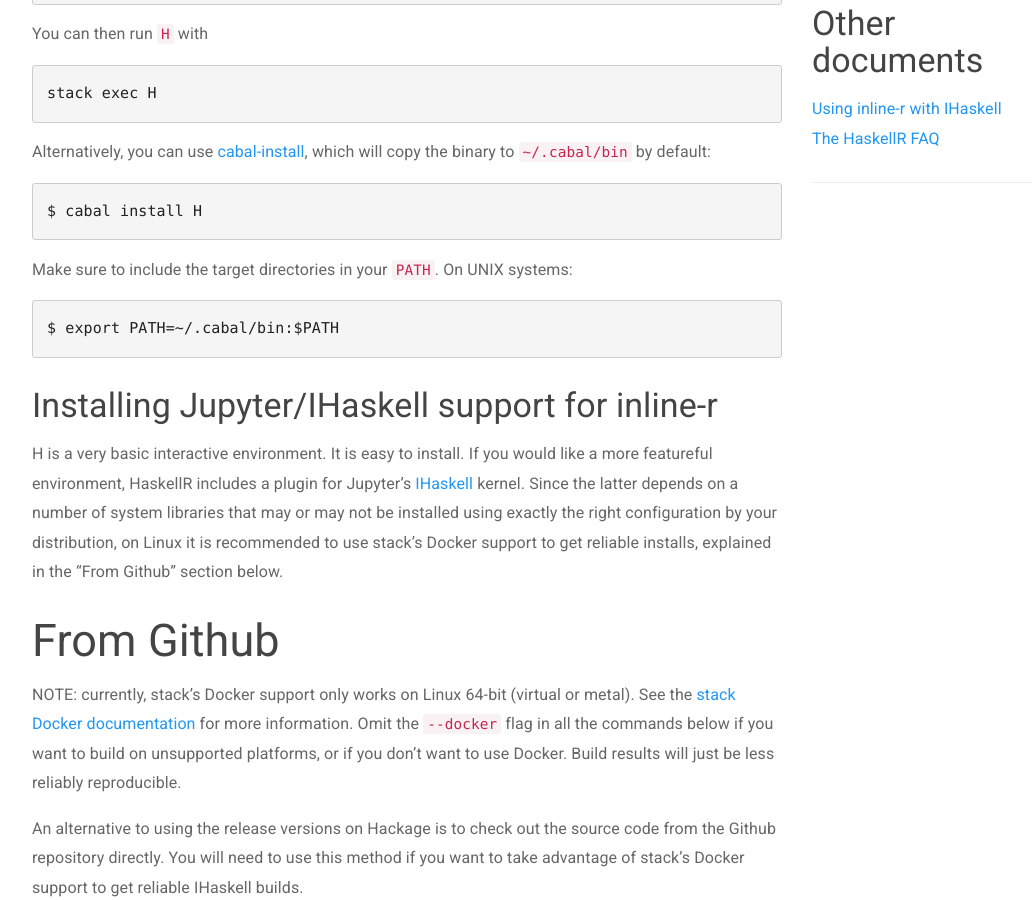
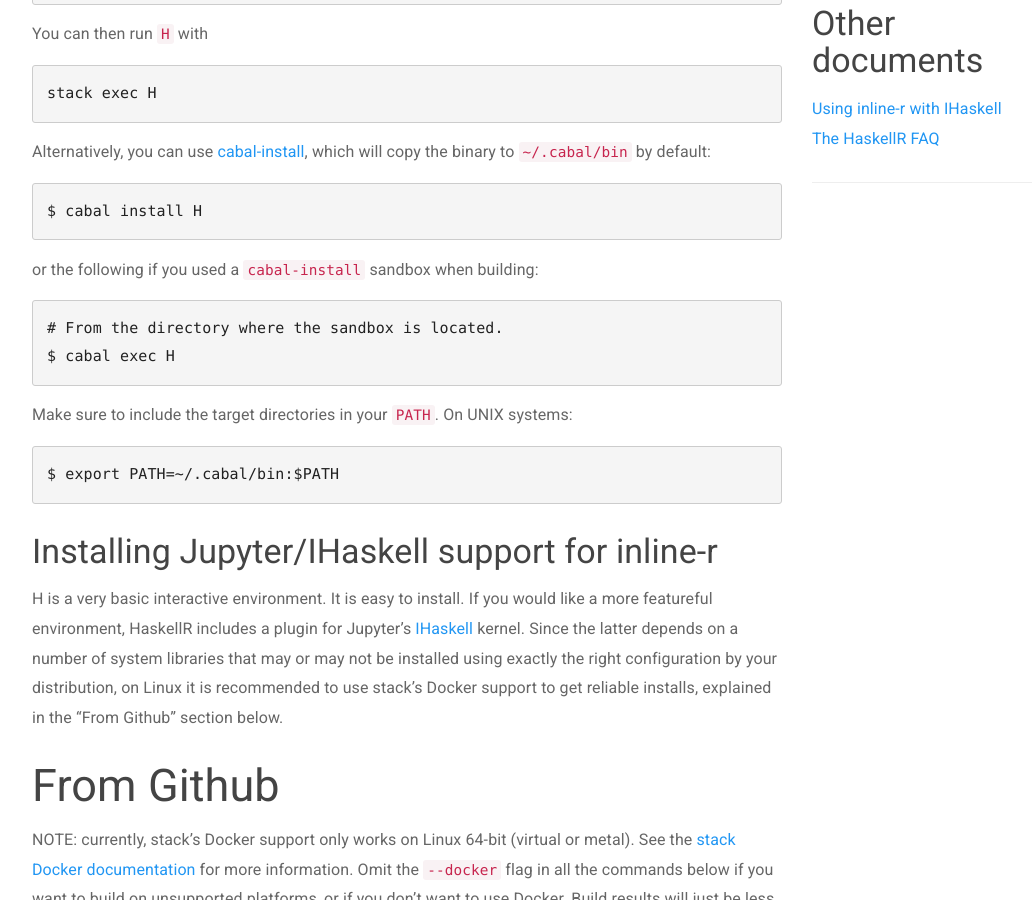
Before and after one commit to tweag/HaskellR, a Jekyll site: the page built from docs/build-and-install.md, in a window 1280 px wide and 900 px high, scrolled down 1196 px. Shown: the whole window, without its empty margins (38-1070 px from the left). Built offline with Jekyll 4.4.1, drawn with Linux system fonts in a browser that asks for light colours; Markdown is read by kramdown in place of the engine named in the settings; a style sheet for code colours, icons or effects is not loaded.

Commit message:
Mention caveat when using a cabal sandbox for building.

````diff
--- a/docs/build-and-install.md
+++ b/docs/build-and-install.md
@@ -52,6 +52,13 @@
 
 ```
 $ cabal install H
+```
+
+or the following if you used a `cabal-install` sandbox when building:
+
+```
+# From the directory where the sandbox is located.
+$ cabal exec H
 ```
 
 Make sure to include the target directories in your `PATH`. On UNIX
````
